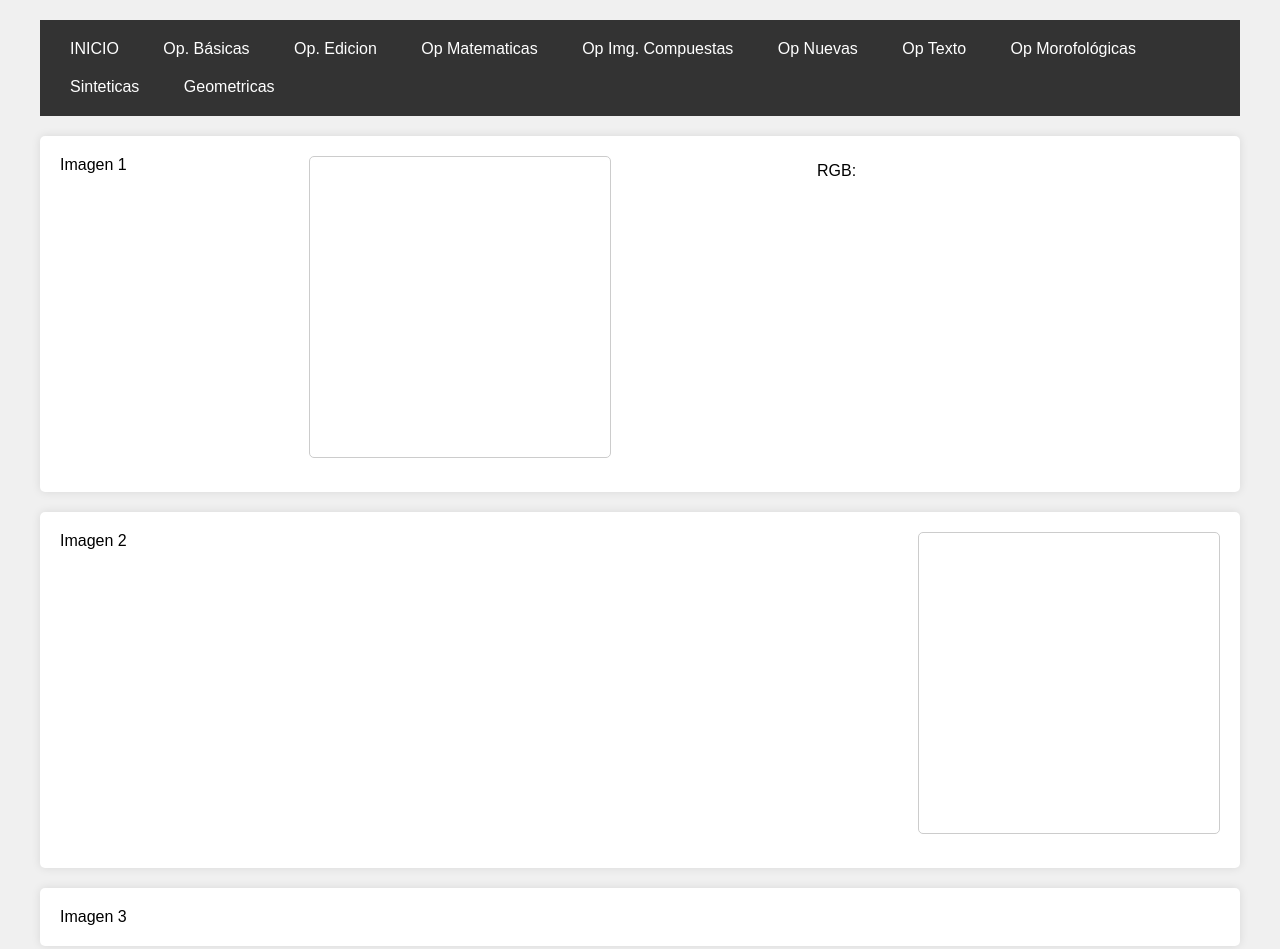
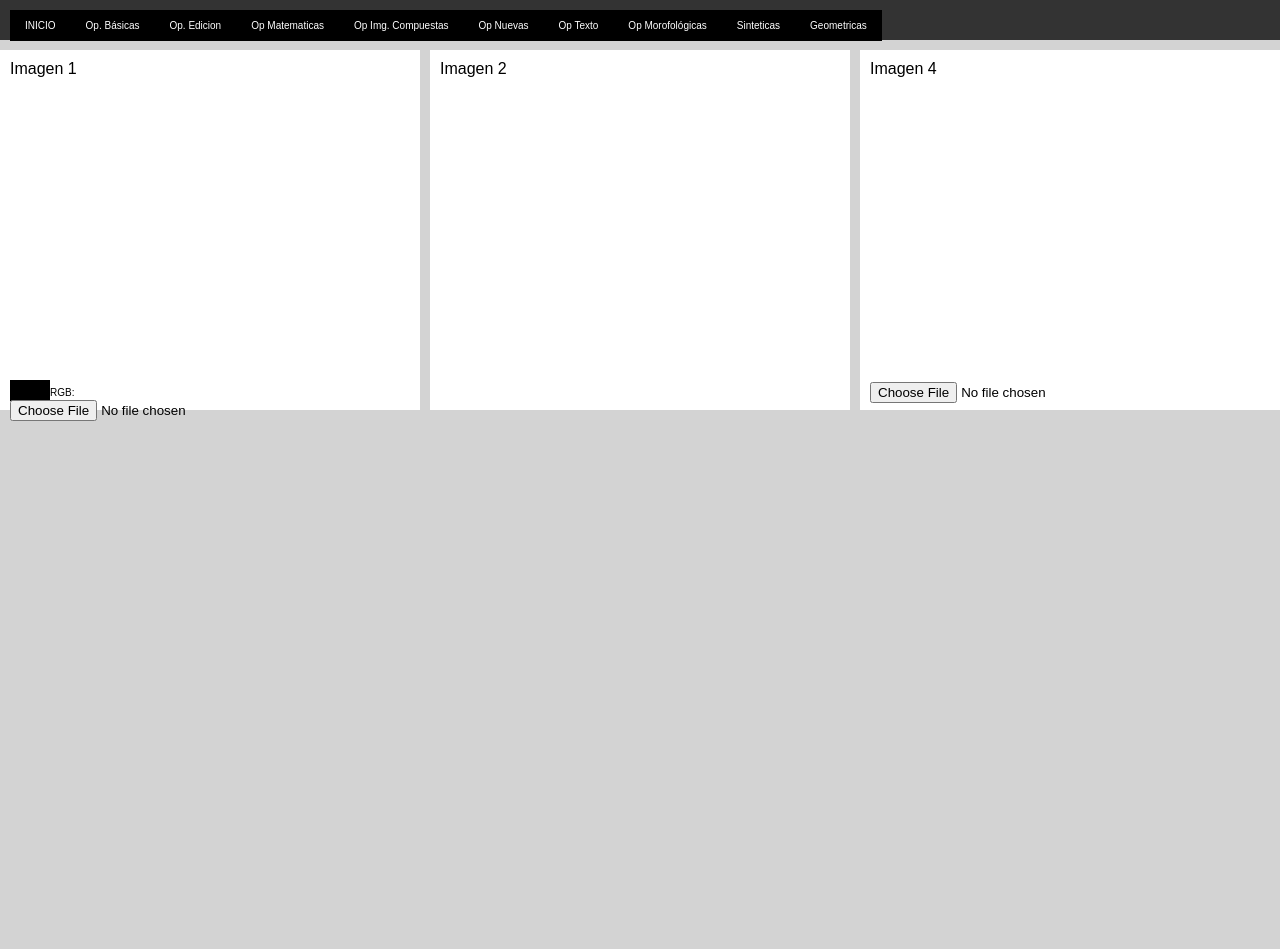
Before and after one commit to thumbdead/image-processing, a website built with webpack: page image-processing/index.html in a window 1280 px wide. Shown: the top 949 px of the page. After the commit the page ends 800 px from the top, so only its background shows below. Built offline with nearby package versions, Linux system fonts and the light colour scheme.

Commit message:
correcion css
se mejoro el diseño "no funcionaba el anterior"

```diff
--- a/image-processing/index.html
+++ b/image-processing/index.html
@@ -143,7 +143,7 @@
                 <button id="gris">Convertir a gris</button>
             </div> -->
         </section>
-        <section class="img-container3">Imagen 3</section>
+
         <section class="img-container4">Imagen 4
             <div class="item img-item">
                 <canvas id="img4" width="300" height="300" crossorigin="anonymous"> </canvas>
@@ -155,8 +155,7 @@
                 <output id="list2"></output>
             </div>
         </section>
-        <section class="img-container5">Imagen 5</section>
-        <section class="img-container6">Imagen 6</section>
+
     </section>
     <script src="dist/src/index.js"  type="module">
 
--- a/image-processing/style/index.css
+++ b/image-processing/style/index.css
@@ -1,118 +1,88 @@
+* {
+  box-sizing: border-box;
+  padding: 0;
+  margin: 0;
+}
+
 body {
-  font-family: Arial, sans-serif;
-  margin: 0;
-  padding: 0;
-  background-color: #f0f0f0;
+  background-color: lightgray;
+  font-family: Arial, Helvetica, sans-serif;
 }
 
 .container {
-  max-width: 1200px;
+  display: grid;
+  grid-template-rows: 40px 360px 350px;
+  grid-template-columns: repeat(3, 1fr);
+  grid-gap: 10px;
   margin: 0 auto;
-  padding: 20px;
 }
 
 .header {
   background-color: #333;
-  color: #fff;
+  color: white;
+  grid-row: 1;
+  grid-column: 1 / -1;
   padding: 10px;
 }
 
 .nav {
   list-style: none;
-  padding: 0;
-  margin: 0;
+}
+
+.nav li span {
+  background-color: black;
+  color: white;
+  text-decoration: none;
+  padding: 10px 15px;
+  display: block;
+}
+
+.nav li span:hover {
+  background-color: darkolivegreen;
+  cursor: pointer;
 }
 
 .nav > li {
-  display: inline-block;
+  float: left;
+}
+
+.nav ul {
+  display: none;
+  position: absolute;
+  min-width: 160px;
+  background-color: black;
+  color: white;
+}
+
+.nav li:hover > ul {
+  display: block;
+}
+
+.nav ul li {
   position: relative;
 }
 
-.nav > li > span {
-  display: block;
-  padding: 10px 20px;
-  color: #fff;
-  text-decoration: none;
+.nav ul li ul {
+  right: -160px;
+  top: 0;
 }
 
-.nav li ul {
-  display: none;
-  position: absolute;
-  background-color: #333;
-  padding: 0;
-  border-top: 1px solid #666;
-  z-index: 1;
+.img-container1,
+.img-container2,
+.img-container3,
+.img-container4,
+.img-container5,
+.img-container6 {
+  background-color: #fff;
+  padding: 10px;
 }
 
-.nav li:hover ul {
-  display: block;
-}
-
-.nav li ul li {
-  display: block;
-}
-
-.nav li ul li span {
-  display: block;
-  padding: 10px 20px;
-  color: #fff;
-  text-decoration: none;
-}
-
-.img-container1, .img-container2, .img-container3, .img-container4, .img-container5, .img-container6 {
-  margin-top: 20px;
-  background-color: #fff;
-  padding: 20px;
-  border-radius: 5px;
-  box-shadow: 0 0 10px rgba(0, 0, 0, 0.1);
-}
-
-.img-container1, .img-container2, .img-container4 {
-  display: flex;
-  flex-wrap: wrap;
-  justify-content: space-between;
-}
-
-.img-item {
-  margin-bottom: 20px;
-}
-
-canvas {
-  border: 1px solid #ccc;
-  border-radius: 5px;
-}
-
-.item {
-  margin-bottom: 10px;
+output,
+li {
+  font-size: 10px;
 }
 
 #color {
-  display: inline-block;
-  width: 20px;
-  height: 20px;
-  border-radius: 50%;
+  padding: 2px 20px;
+  background-color: black;
 }
-
-#files {
-  display: none;
-}
-
-#files + label {
-  background-color: #333;
-  color: #fff;
-  padding: 10px 20px;
-  border-radius: 5px;
-  cursor: pointer;
-}
-
-#list {
-  display: block;
-  margin-top: 10px;
-  color: #333;
-}
-
-#list2 {
-  display: block;
-  margin-top: 10px;
-  color: #333;
-}
```
